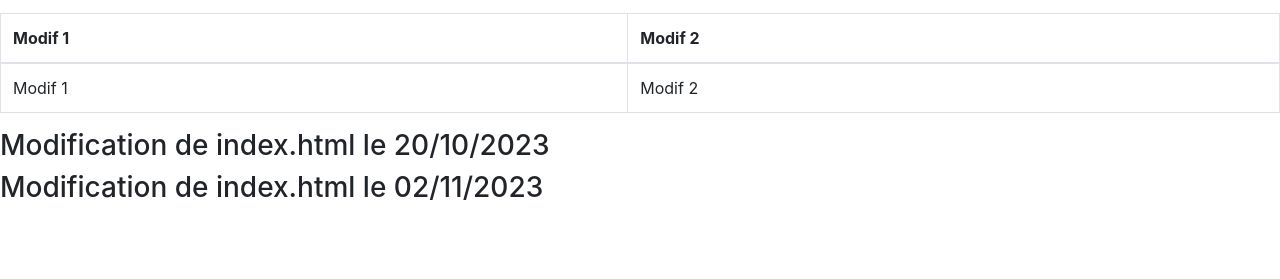
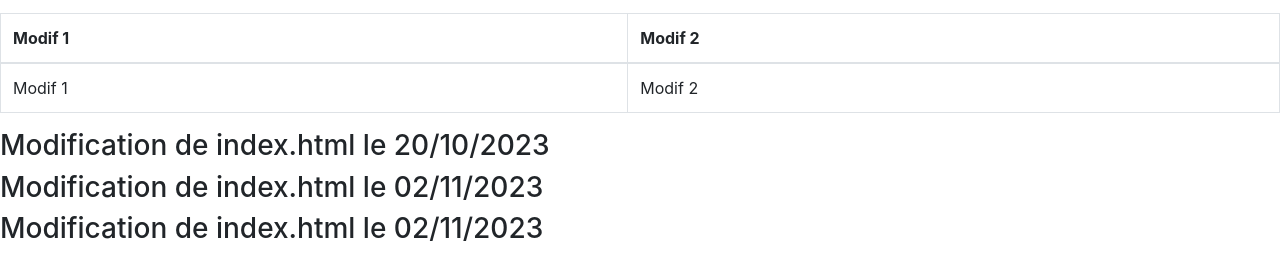
Before and after one commit to HalhalZineb1/Project1, a plain HTML site: page index.html in a window 1280 px wide. Shown: the part 83-362 px from the top of the page. Drawn offline with nearby package versions, Linux system fonts and the light colour scheme.

Commit message:
Ajout de fonctionnalités  ZIZOU

```diff
--- a/index.html
+++ b/index.html
@@ -35,6 +35,7 @@
 
             <h3>Modification de index.html le 20/10/2023</h3>
             <h3>Modification de index.html le 02/11/2023</h3>
+            <h3>Modification de index.html le 02/11/2023</h3>
         </div>
     </body>
 </html>
```
Also changed, not shown: 1 other file.
